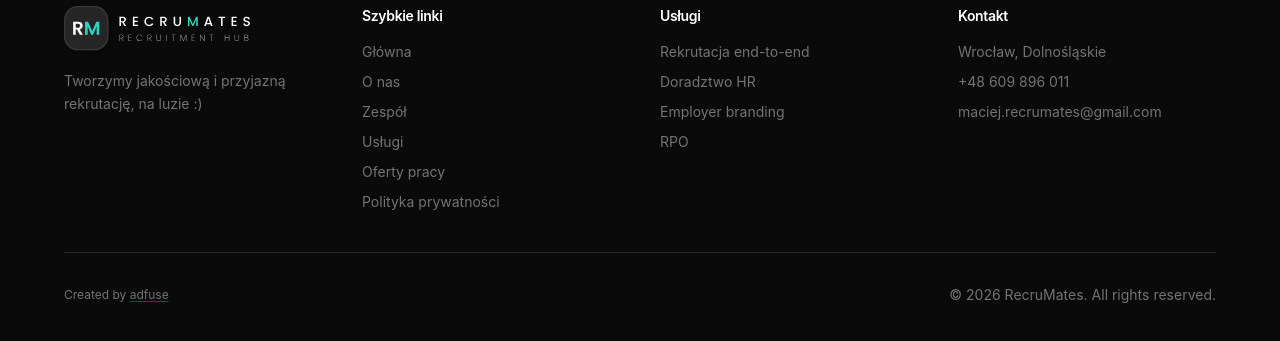
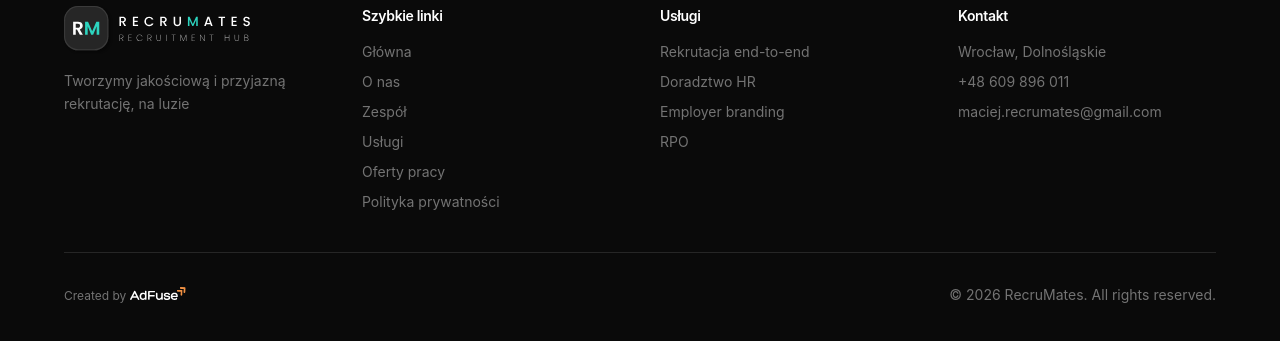
Before and after one commit to Sabian329/recrumates, a React (Vite) app: page / in a window 1280 px wide. Shown: the part 6893-7234 px from the top of the page. Built offline with nearby package versions, Linux system fonts and the light colour scheme; no server answers.

Commit message:
footer update

```diff
--- a/src/components/Footer.tsx
+++ b/src/components/Footer.tsx
@@ -1,4 +1,5 @@
 import baseLogo from "../assets/LOGO+SIGN.svg";
+import adfuseLogo from "../assets/adfuseLogo.svg";
 
 export default function Footer() {
 	return (
@@ -21,7 +22,7 @@ export default function Footer() {
 							</a>
 						</div>
 						<p className="text-neutral-500 text-sm font-normal leading-relaxed">
-							Tworzymy jakościową i przyjazną rekrutację, na luzie :)
+							Tworzymy jakościową i przyjazną rekrutację, na luzie
 						</p>
 					</div>
 
@@ -124,7 +125,8 @@ export default function Footer() {
 
 				<div className="border-t border-neutral-800 pt-8">
 					<div className="flex flex-col md:flex-row justify-between items-center gap-4">
-						<p className="text-xs text-neutral-500 font-normal">
+						<p className="flex items-center gap-2 text-xs text-neutral-500 font-normal">
+							<span>
 								Created by{" "}
 								<a
 									href="https://adfuse.pl"
@@ -132,8 +134,15 @@ export default function Footer() {
 									rel="noreferrer"
 									className="underline decoration-accent-500/40 underline-offset-2 hover:text-accent-400 hover:decoration-accent-500 transition-colors"
 								>
-								adfuse
+									<span className="inline-flex w-14 items-center justify-center rounded">
+										<img
+											src={adfuseLogo}
+											alt="AdFuse"
+											className="w-full object-contain"
+										/>
+									</span>
 								</a>
+							</span>
 						</p>
 						<p className="text-neutral-500 text-sm font-normal">
 							© {new Date().getFullYear()} RecruMates. All rights reserved.
```
Also changed, not shown: src/assets/adfuseLogo.svg (added). Lines whose indentation alone changed are shown as unchanged.
